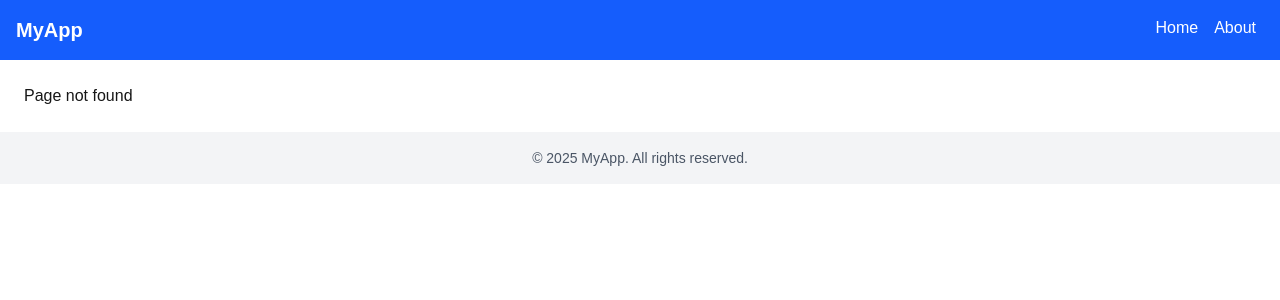
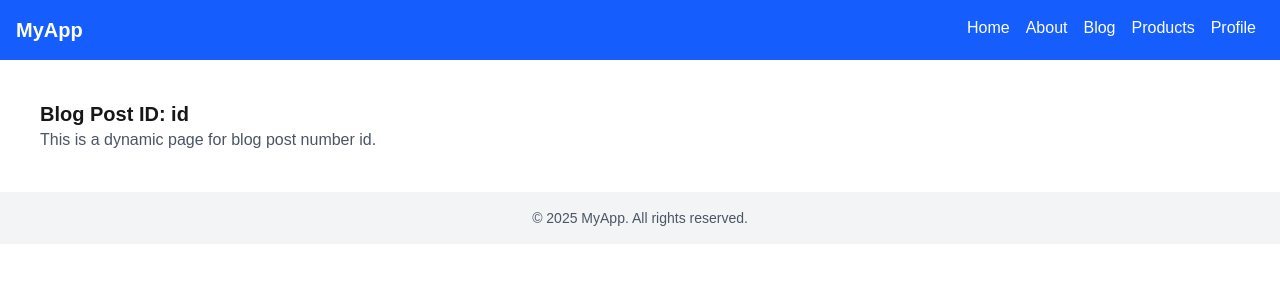
Before and after one commit to jasjeet774/NextJs_Practice, a Next.js app: page /blog/id in a window 1280 px wide. Before the commit this address had no page. Shown: the top 300 px of the page. Built offline with nearby package versions, Linux system fonts and the light colour scheme.

Commit message:
dynamic routing

```diff
--- /dev/null
+++ b/src/app/blog/[id]/page.tsx
@@ -0,0 +1,15 @@
+
+interface BlogPageProps {
+  params: {
+    id: string;
+  };
+}
+
+export default function BlogPage({ params }: BlogPageProps) {
+  return (
+    <div className="p-4">
+      <h1 className="text-xl font-bold">Blog Post ID: {params.id}</h1>
+      <p className="text-gray-600">This is a dynamic page for blog post number {params.id}.</p>
+    </div>
+  );
+}
--- a/src/app/layout.tsx
+++ b/src/app/layout.tsx
@@ -16,6 +16,9 @@ export default function RootLayout({ children }: { children: ReactNode }) {
           <nav>
             <Link href="/" className="mx-2">Home</Link>
             <Link href="/about" className="mx-2">About</Link>
+            <Link href="/blog/id" className="mx-2">Blog</Link>
+            <Link href="/products/productId" className="mx-2">Products</Link>
+            <Link href="/profile" className="mx-2">Profile</Link>
           </nav>
         </header>
 
```
